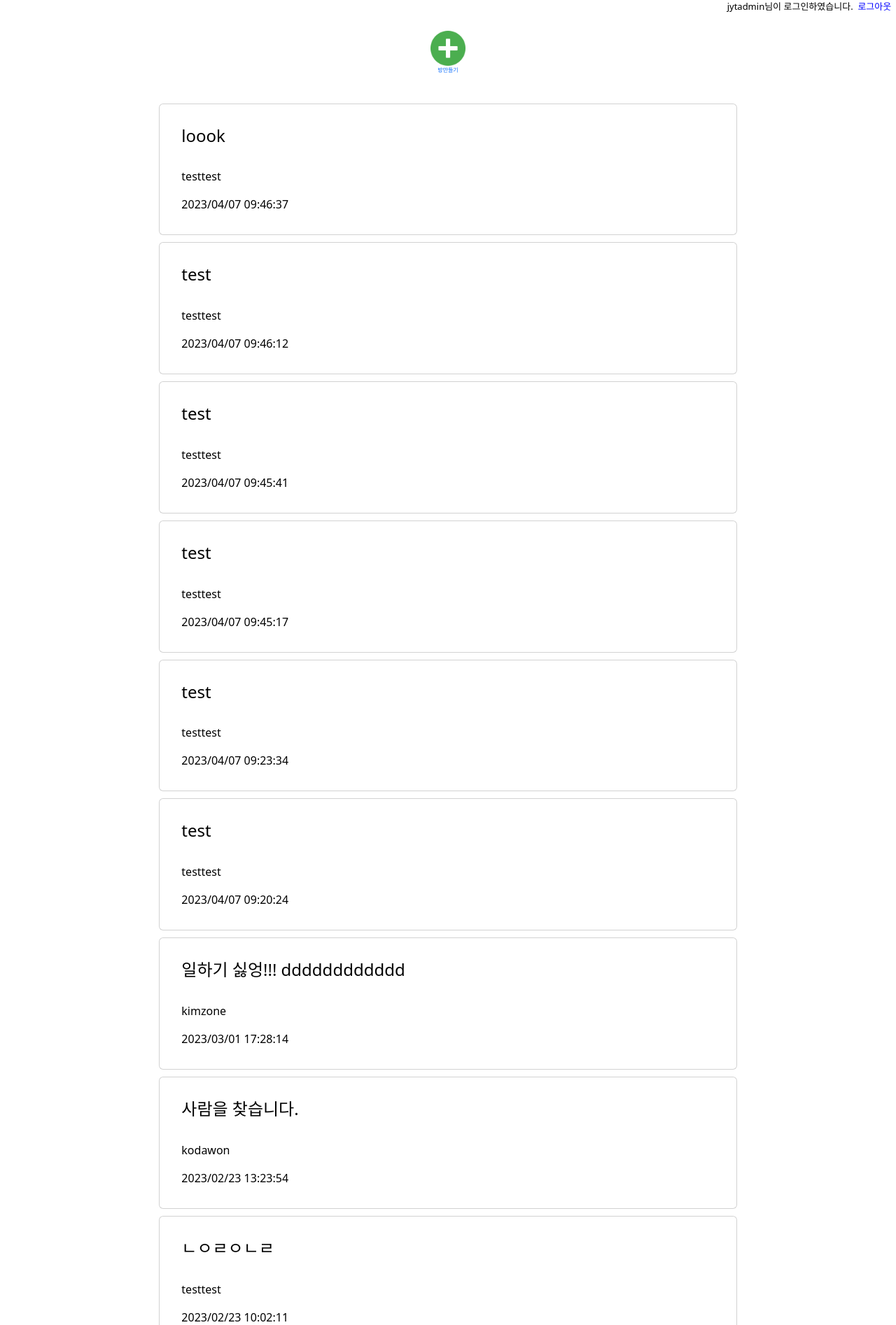
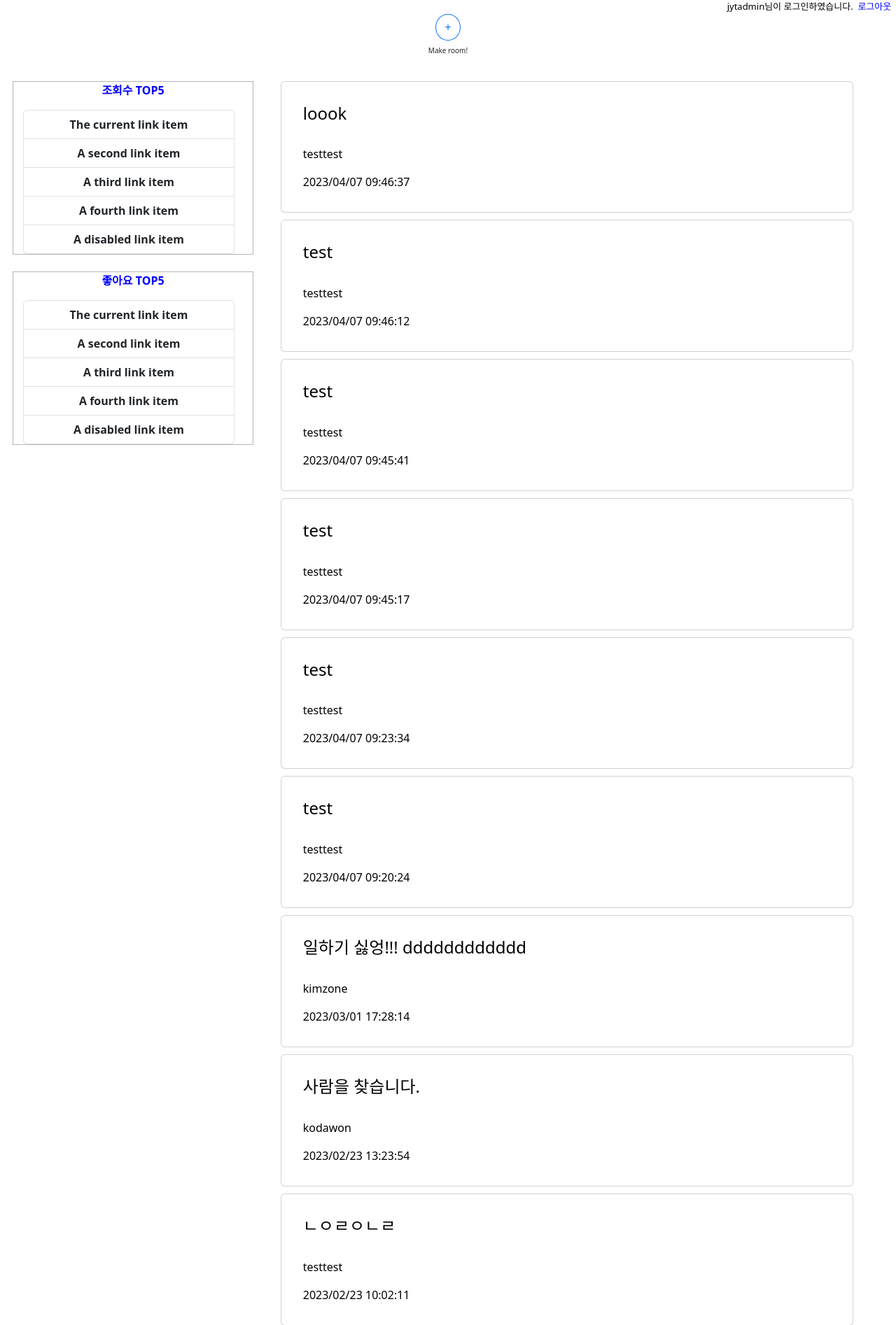
Before and after one commit to dudxordl9290/Project_chat, a Django app: page /room_list/ in a window 1280 px wide. Shown: the part 61-1955 px from the top of the page at 70% size. Run offline with Django 4.2, Linux system fonts and the light colour scheme; a user stored in the database is signed in; data comes from the database, SQL or seed files in the repository; both versions use the stored data as it was after the commit.

Commit message:
make-0407

```diff
--- a/YT_PROJECT/YT_PROJECT/settings.py
+++ b/YT_PROJECT/YT_PROJECT/settings.py
@@ -126,7 +126,7 @@ DEFAULT_AUTO_FIELD = 'django.db.models.BigAutoField'
 
 
 #Login succeed
-LOGIN_REDIRECT_URL = '/join/'
+LOGIN_REDIRECT_URL = '/room_list/'
 
 #media setting
 MEDIA_URL = '/media/'
--- a/YT_PROJECT/chatapp/templates/chatapp/room_list.html
+++ b/YT_PROJECT/chatapp/templates/chatapp/room_list.html
@@ -2,21 +2,51 @@
 
 {% block content %}
 {% load static %}
+    <div class="row justify-content-center">
+        <div class="col-8" style="text-align: center;">
+            <a href="/make_room/" style="text-decoration: none;">
+                <button type="button" class="btn btn-outline-primary" style="border-radius: 50%;">+</button>
+            </a>
+            </br>
+            <span style="font-size: 10px;">Make room!</span>
+        </div>
+    </div>
+
     </br>
-    <div class="row justify-content-center">
-        <a href="/make_room/" class="col-4" style="text-align: center; text-decoration: none;">
-            <img src="{% static 'chatapp/imgs/plus.png' %}" style="height:50px; width:50px">
-            <p style="font-size: 8px; ">방만들기</p>
-            </img>
-        </a>
-    </div>
-    <p></p>
+        <div class="col-3" id="ex_box" style="float:left; text-align:center; margin:10px 0px 0px 30px; position: relative;">
+            <div class="row justify-content-center" style="border: 1px solid #b3b5b8; color:blue; font-weight: bold;"> 조회수 TOP5
+                <p></p>
+                <div class="list-group col-11">
+                    <a href="#" class="list-group-item list-group-item-action" aria-current="true">
+                      The current link item
+                    </a>
+                    <a href="#" class="list-group-item list-group-item-action">A second link item</a>
+                    <a href="#" class="list-group-item list-group-item-action">A third link item</a>
+                    <a href="#" class="list-group-item list-group-item-action">A fourth link item</a>
+                    <a class="list-group-item list-group-item-action">A disabled link item</a>
+                  </div>
+            </div>
+            </br>
+            <div class="row justify-content-center" style="border: 1px solid #b3b5b8; color:blue; font-weight: bold;"> 좋아요 TOP5
+                <p></p>
+                <div class="list-group col-11">
+                    <a href="#" class="list-group-item list-group-item-action" aria-current="true">
+                      The current link item
+                    </a>
+                    <a href="#" class="list-group-item list-group-item-action">A second link item</a>
+                    <a href="#" class="list-group-item list-group-item-action">A third link item</a>
+                    <a href="#" class="list-group-item list-group-item-action">A fourth link item</a>
+                    <a class="list-group-item list-group-item-action">A disabled link item</a>
+                </div>
+            </div>
+        </div>
+
+    <div class="row justify-content-center" id="mainbox">
     {% if objects %}
-    <div class="row justify-content-center">
-        <div class="col-8">
+        <div class="col-11">
         {% for item in objects %}
         <a class="card" href="/detail_room/{{item.id}}" target="_self"
-                style="text-decoration: none; color:black; margin: 10px; padding: 15px;">
+                style="text-decoration: none; color:black; margin: 10px 10px 0px 0px; padding: 15px;">
             <div class="card-body">
             <h4 class="card-title">{{item.room_title}}</h5>
             <br>
@@ -32,7 +62,20 @@
         </div>
     {% endif %}
     </div>
+
 </body>
 </html>
 
+<script>
+
+$(document).ready(function(){
+  var currentPosition = parseInt($("#ex_box").css("top"));
+  $(window).scroll(function() {
+    var position = $(window).scrollTop();
+    $("#ex_box").stop().animate({"top":position+currentPosition+"px"},500);
+  });
+});
+
+</script>
+
 {% endblock %}
--- a/YT_PROJECT/chatapp/urls.py
+++ b/YT_PROJECT/chatapp/urls.py
@@ -12,7 +12,7 @@ urlpatterns = [
     path('signup/',room_views.signup, name='signup'),
 
     path('join/',room_views.join, name='join'),
-    path('room_list/',room_views.room_list),
+    path('room_list/',room_views.room_list,name='room_list'),
     path('make_room/',room_views.make_room, name='make_room'),
     path('detail_room/<int:pk>/', room_views.detail_room, name='detail_room'),
     path('delete_room/<int:pk>/', room_views.delete_room, name='delete_room'),
--- a/YT_PROJECT/chatapp/views/room_views.py
+++ b/YT_PROJECT/chatapp/views/room_views.py
@@ -11,12 +11,12 @@ from datetime import datetime
 
 # Create your views here.
 
-# home view (로그인 상태: join.html, 미로그인 상태:login.html)
+# home view (로그인 상태: room_list.html, 미로그인 상태:login.html)
 def chat_home(request):
     if not request.user.is_authenticated:
         return render(request, 'chatapp/login.html',{})
     else:
-        return render(request, 'chatapp/room_list.html', {})
+        return redirect('/room_list/')
 
 #계정 생성 view
 def signup(request):
@@ -72,7 +72,7 @@ def make_room(request):
                                 room_creater=request.user, room_date=room_date)
 
             context = {'result':'succeed'}
-            return render(request, 'chatapp/join.html',context=context)
+            return redirect('/room_list/')
 
         else:
             context = {}
```
Also changed, not shown: YT_PROJECT/chatapp/templates/chatapp/detail_room.html (+2 -9 lines), YT_PROJECT/db.sqlite3.
